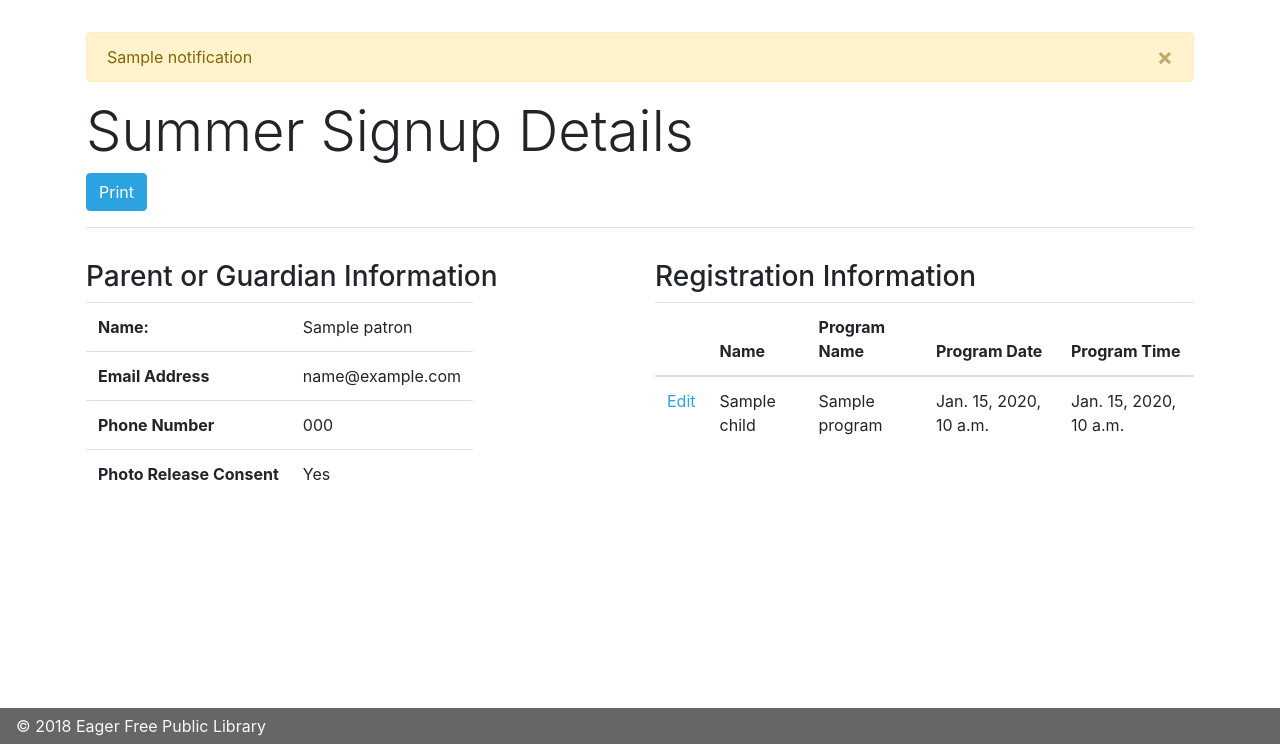
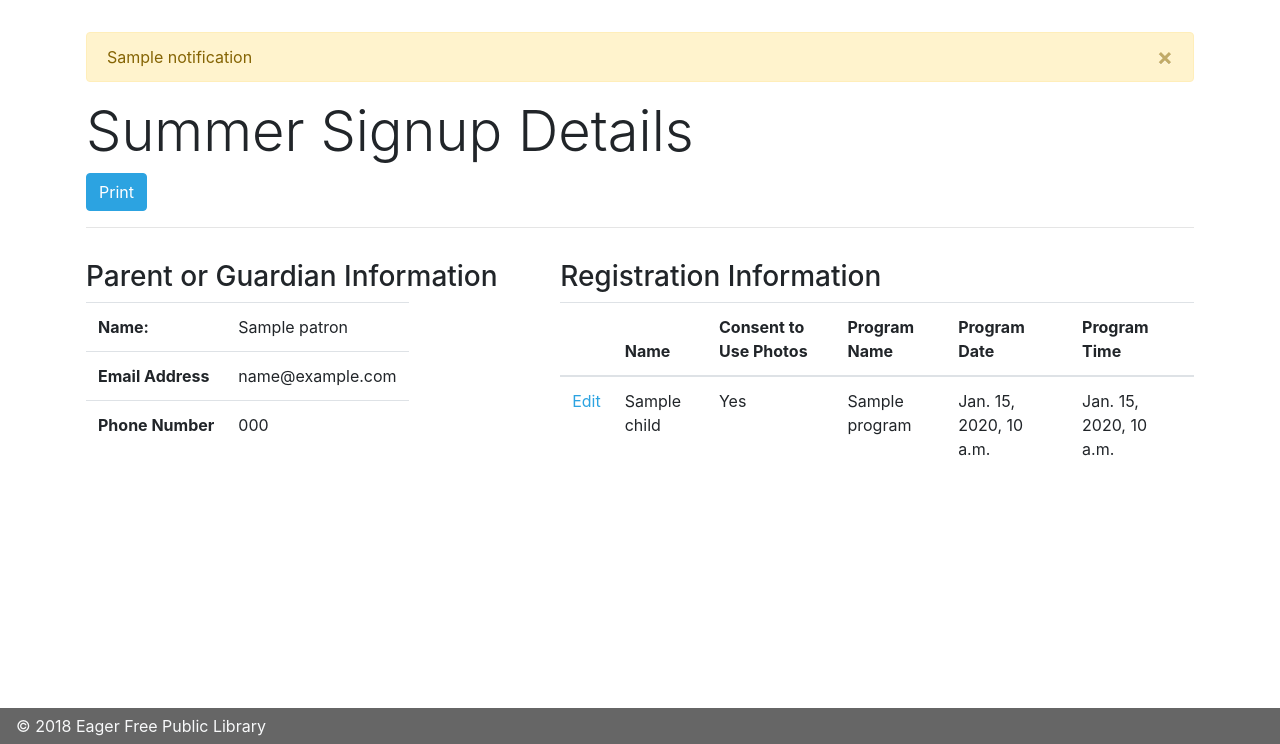
Before and after one commit to joseph-turk/summerreading, a Django app: template app/templates/patrons/detail.html in a window 1280 px wide. Shown: the part 56-800 px from the top of the page. Run offline with Django 3.2, Linux system fonts and the light colour scheme; the template is opened without the code that fills it: most values are stand-ins (such as "Sample title", 1, 10 or a date in 2020); some libraries are stand-ins or nearby versions.

Commit message:
Switch photo release column to child from adult

```diff
--- a/app/templates/patrons/detail.html
+++ b/app/templates/patrons/detail.html
@@ -13,7 +13,7 @@
 <hr>
 
 <div class="row">
-  <div class="col-xl">
+  <div class="col-xl-5">
     <h3 class="mt-3">Parent or Guardian Information</h3>
 
     <table style="width:auto" class="table">
@@ -30,22 +30,19 @@
           <th>Phone Number</th>
           <td>{{ patron.phone }}</td>
         </tr>
-        <tr>
-          <th>Photo Release Consent</th>
-          <td>{{ patron.photo_release|yesno:"Yes,No" }}</td>
-        </tr>
       </tbody>
     </table>
   </div>
 
-  <div class="col-xl">
+  <div class="col-xl-7">
     <h3 class="mt-3">Registration Information</h3>
 
     <table class="table">
       <thead>
         <tr>
-          <th></th>
+          <th class="print-hide"></th>
           <th>Name</th>
+          <th>Consent to Use Photos</th>
           <th>Program Name</th>
           <th>Program Date</th>
           <th>Program Time</th>
@@ -56,10 +53,11 @@
         {% for child in patron.child_set.all %}
           {% for registration in child.registration_set.all %}
           <tr>
-            <td>
+            <td class="print-hide">
               <a href="{% url 'admin:app_registration_change' registration.id %}">Edit</a>
             </td>
             <td>{{ child.name }}</td>
+            <td>{{ child.photo_release|yesno:"Yes,No" }}</td>
             <td>
               {{ registration.program.name }}
               {% if registration.is_wait_list %}
--- a/app/templates/programs/print.html
+++ b/app/templates/programs/print.html
@@ -34,6 +34,7 @@
       <thead>
         <tr>
           <th>Name</th>
+          <th>Photo Release</th>
           <th>Parent or Guardian</th>
           <th>Phone Number</th>
         </tr>
@@ -43,6 +44,7 @@
         {% for registration in program.registration_set.all %} {% if not registration.is_wait_list %}
         <tr>
           <td>{{ registration.child }}</td>
+          <td>{{ registration.child.photo_release|yesno:"Yes,No" }}</td>
           <td>{{ registration.child.adult.name }}</td>
           <td>{{ registration.child.adult.phone }}</td>
         </tr>
@@ -58,6 +60,7 @@
         <thead>
           <tr>
             <th>Name</th>
+            <th>Photo Release</th>
             <th>Parent or Guardian</th>
             <th>Phone Number</th>
           </tr>
@@ -67,6 +70,7 @@
           {% for registration in program.registration_set.all %} {% if registration.is_wait_list %}
           <tr>
             <td>{{ registration.child }}</td>
+            <td>{{ registration.child.photo_release|yesno:"Yes,No" }}</td>
             <td>{{ registration.child.adult.name }}</td>
             <td>{{ registration.child.adult.phone }}</td>
           </tr>
--- a/assets/scss/styles.scss
+++ b/assets/scss/styles.scss
@@ -64,7 +64,8 @@ img.program-graphic {
 
 @media print {
   .btn,
-  .navbar {
+  .navbar,
+  .print-hide {
     display: none !important;
   }
 }
```
Also changed, not shown: app/static/shared/styles.css.
